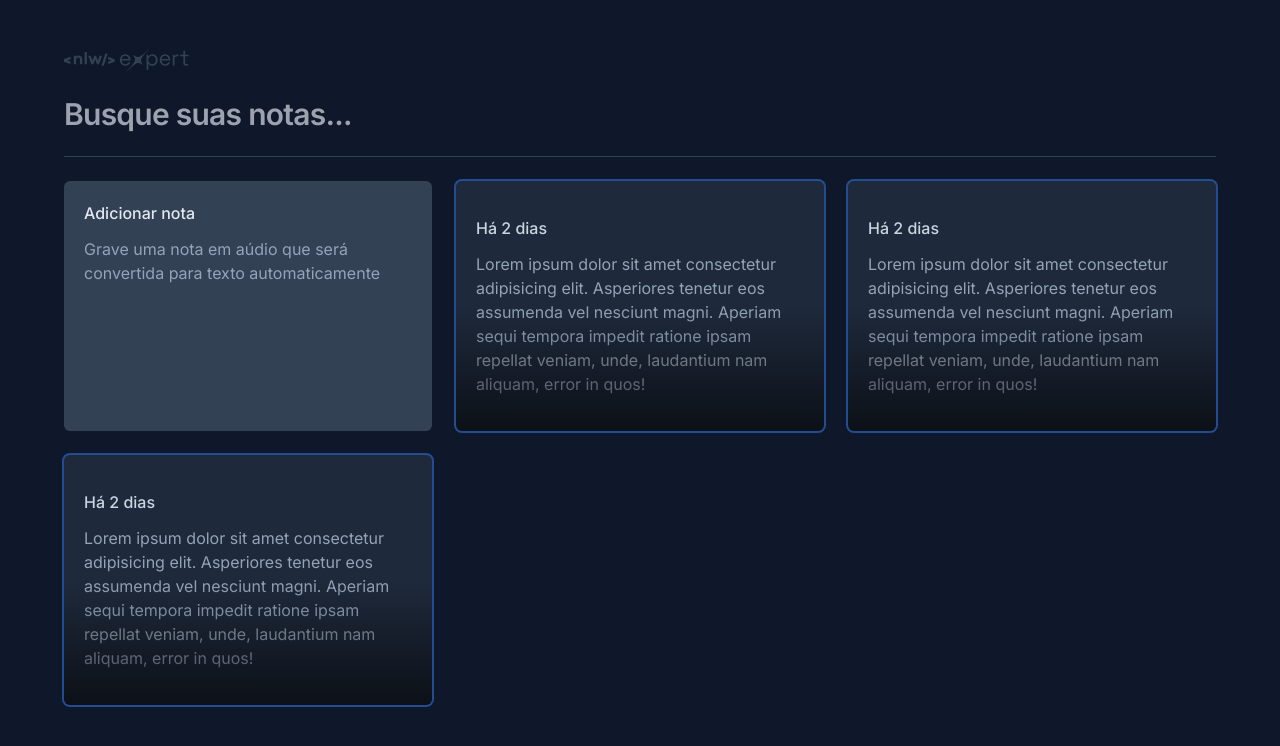
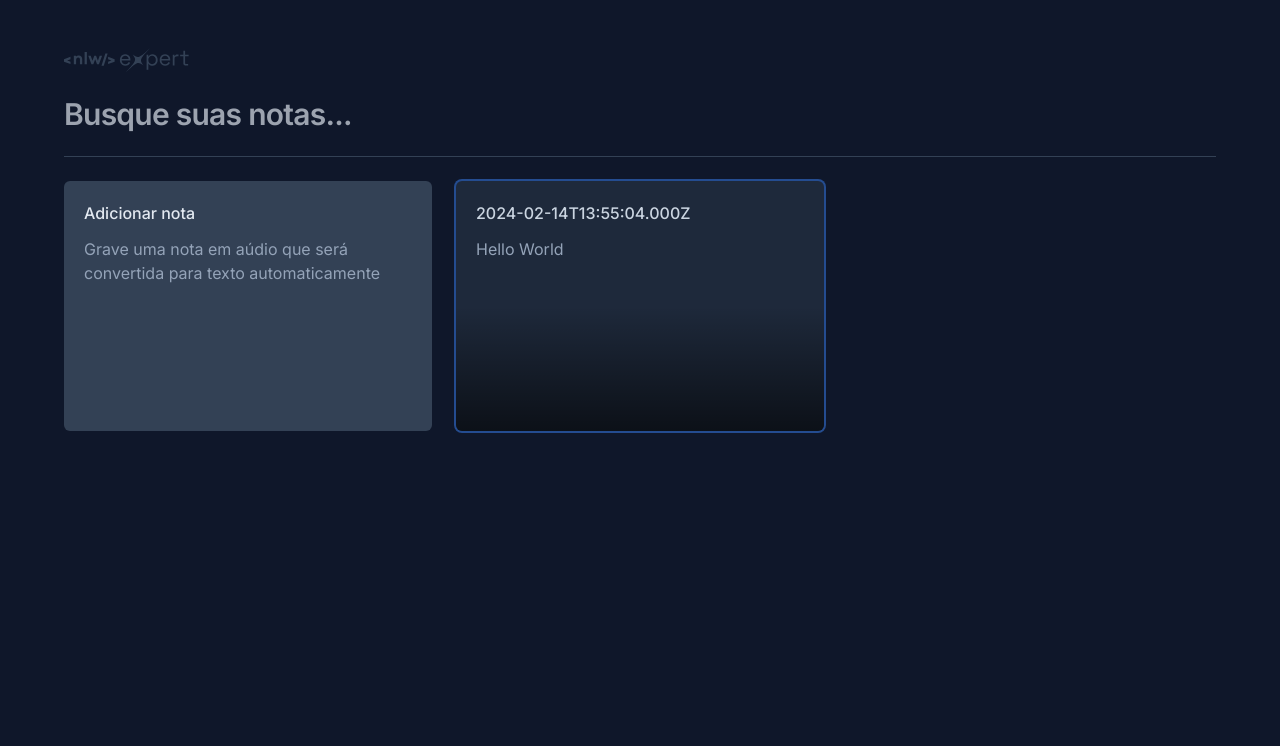
Before and after one commit to anacnogueira/reactjs-notes, a React (Vite) app: page / in a window 1280 px wide. Shown: the top 746 px of the page. Built offline with nearby package versions, Linux system fonts and the light colour scheme.

Commit message:
Passando parametros para o componente

```diff
--- a/src/app.tsx
+++ b/src/app.tsx
@@ -17,9 +17,7 @@
 
       <div className="grid grid-cols-3 gap-6 auto-rows-[250px]">
         <NewNoteCard />
-        <NoteCard />
-        <NoteCard />
-        <NoteCard />
+        <NoteCard date={new Date()} content="Hello World" />
       </div>
     </div>
   );
--- a/src/components/note-card.tsx
+++ b/src/components/note-card.tsx
@@ -1,13 +1,15 @@
-export function NoteCard() {
+interface NoteCardProps {
+  date: Date;
+  content: string;
+}
+
+export function NoteCard(props: NoteCardProps) {
   return (
-    <button className="rounded-md text-left bg-slate-800 p-5 space-y-3 overflow-hidden relative outline-none hover:ring-2 hover:ring-slate-600 focus-visible: ring-2 focus-visible:ring-lime-400">
-      <span className="text-small font-medium text-slate-300">Há 2 dias</span>
-      <p className="text-small leading-6 text-slate-400">
-        Lorem ipsum dolor sit amet consectetur adipisicing elit. Asperiores
-        tenetur eos assumenda vel nesciunt magni. Aperiam sequi tempora impedit
-        ratione ipsam repellat veniam, unde, laudantium nam aliquam, error in
-        quos!
-      </p>
+    <button className="rounded-md text-left flex flex-col  bg-slate-800 p-5 gap-3 overflow-hidden relative outline-none hover:ring-2 hover:ring-slate-600 focus-visible: ring-2 focus-visible:ring-lime-400">
+      <span className="text-small font-medium text-slate-300">
+        {props.date.toISOString()}
+      </span>
+      <p className="text-small leading-6 text-slate-400">{props.content}</p>
       <div className="absolute bottom-0 left-0 right-0 h-1/2 bg-gradient-to-t from-black/60 to-black/0 pointer-events-none" />
     </button>
   );
```
